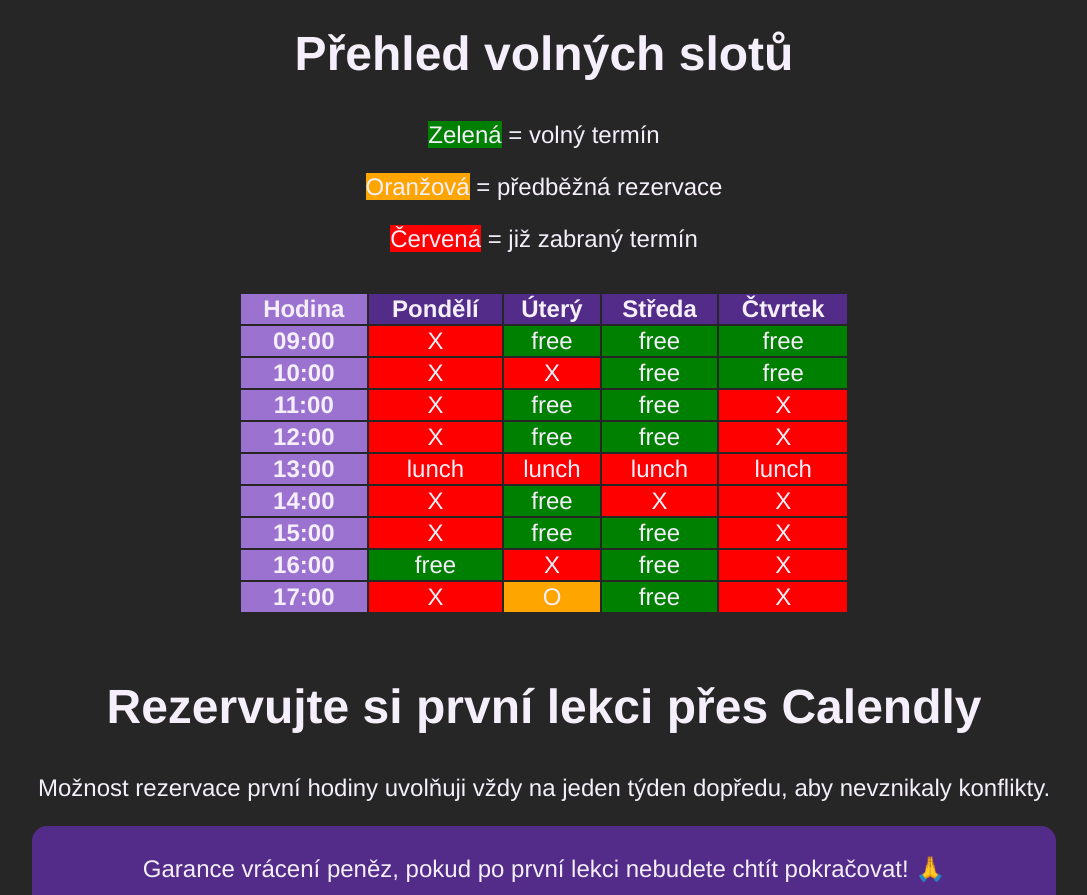
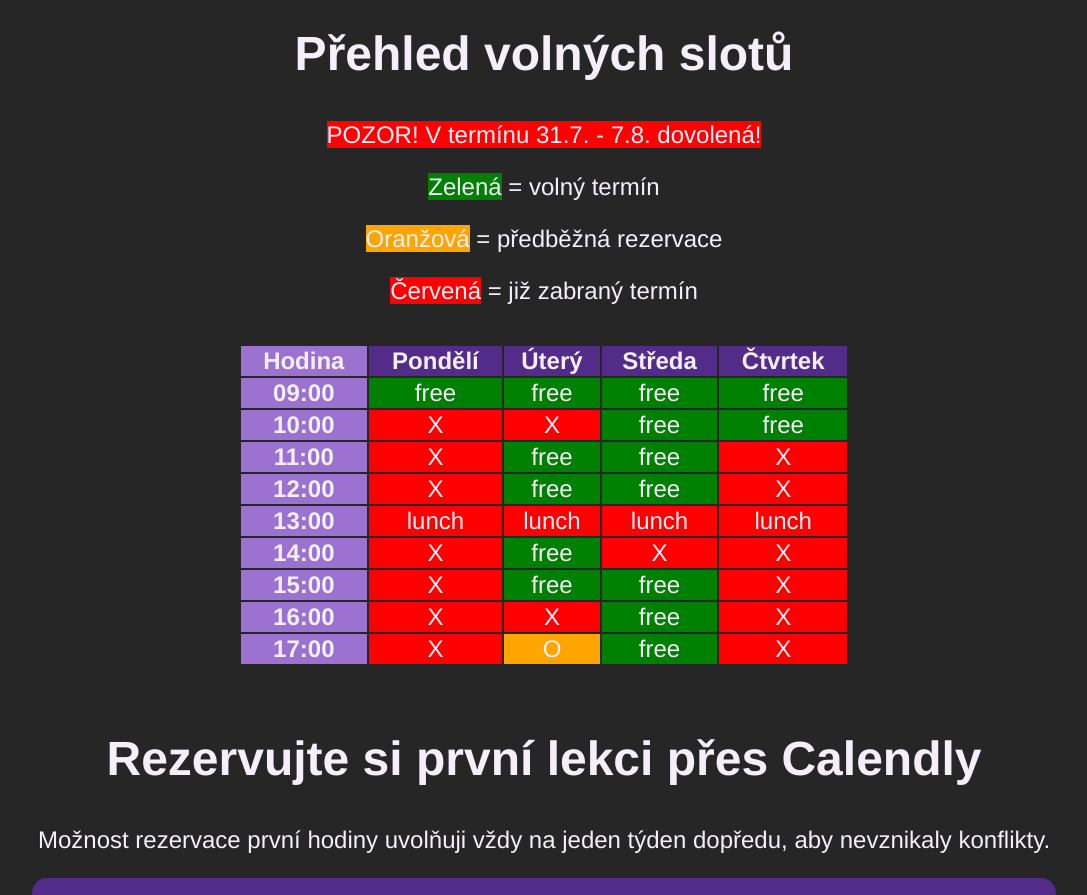
Before and after one commit to Veronika-Rychla/geekpower, an Eleventy site: page reservation.html in a window 1280 px wide. Shown: the part 840-1735 px from the top of the page, without its empty margins (96-1183 px from the left). Built offline with nearby package versions, Linux system fonts and the light colour scheme; Eleventy itself is replaced by a stand-in of ours; files that its build step writes are made by us from their sources; a script that the page names is missing.

Commit message:
Timetable July update

```diff
--- a/reservation.html
+++ b/reservation.html
@@ -28,6 +28,11 @@ title: Geek Power - Rezervace a ceník
 
 <h2>Přehled volných slotů</h2>
 <p class="timetable__colours">
+  <span class="timetable__slot--taken"
+    >POZOR! V termínu 31.7. - 7.8. dovolená!</span
+  >
+</p>
+<p class="timetable__colours">
   <span class="timetable__slot">Zelená</span> = volný termín
 </p>
 <p class="timetable__colours">
@@ -47,7 +52,7 @@ title: Geek Power - Rezervace a ceník
   </tr>
   <tr>
     <th class="timetable__hours">09:00</th>
-    <td class="timetable__slot--taken">X</td>
+    <td class="timetable__slot">free</td>
     <td class="timetable__slot">free</td>
     <td class="timetable__slot">free</td>
     <td class="timetable__slot">free</td>
@@ -96,7 +101,7 @@ title: Geek Power - Rezervace a ceník
   </tr>
   <tr>
     <th class="timetable__hours">16:00</th>
-    <td class="timetable__slot">free</td>
+    <td class="timetable__slot--taken">X</td>
     <td class="timetable__slot--taken">X</td>
     <td class="timetable__slot">free</td>
     <td class="timetable__slot--taken">X</td>
```
